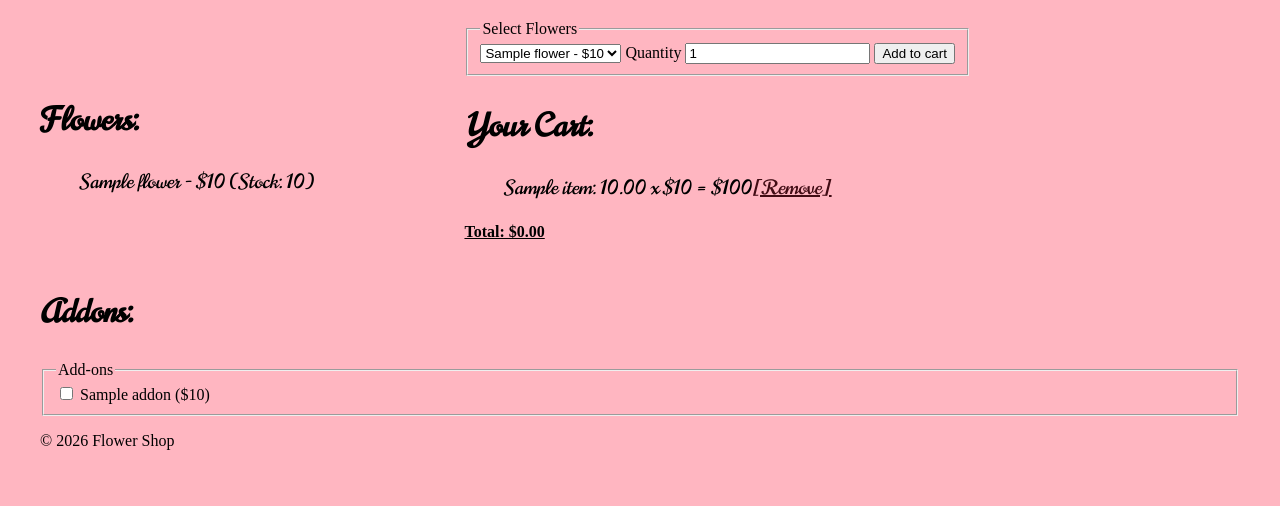
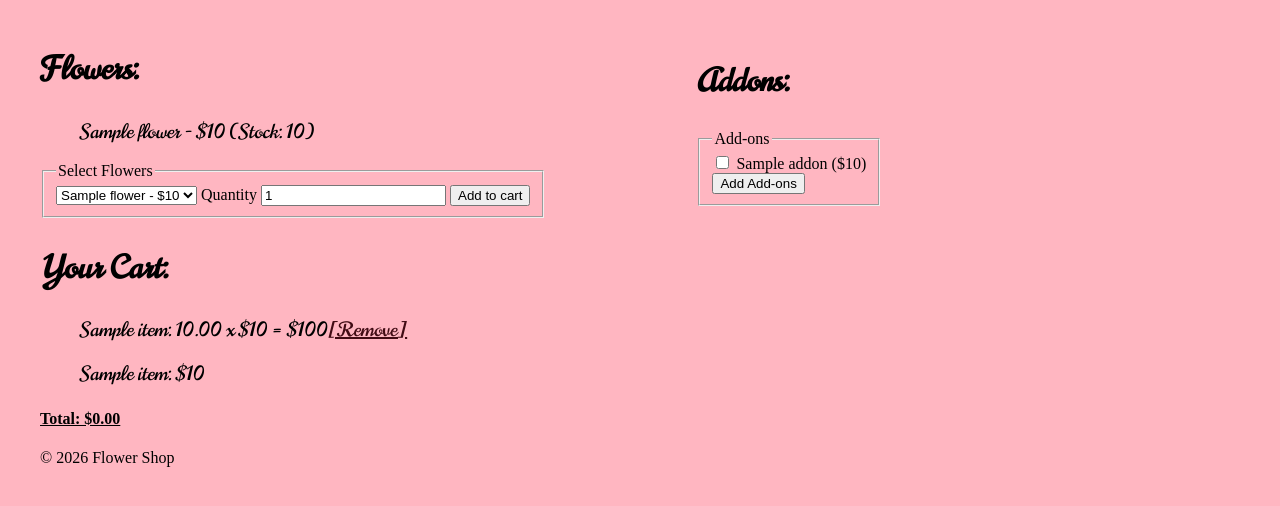
Before and after one commit to st26076/CSC2_Flask_Practise, a Flask app: template templates/index.html in a window 1280 px wide. Shown: the part 230-736 px from the top of the page. Run offline with Flask 3, Linux system fonts and the light colour scheme; the template is opened without the code that fills it: most values are stand-ins (such as "Sample title", 1, 10 or a date in 2020).

Commit message:
Built the selected_addons form and added the code to show selected_addons code on the website.

```diff
--- a/templates/index.html
+++ b/templates/index.html
@@ -12,8 +12,6 @@
                     <li>{{ flower }} - ${{ details['price'] }} (Stock: {{ details['stock'] }})</li>
                     {% endfor %}
                 </ul>
-                </div>
-                <div>
                 <form action="{{ url_for('add_to_cart' )}}" method="post">
                     <fieldset>
                         <legend for="flower">Select Flowers</legend>
@@ -36,25 +34,9 @@
                        </ul>
                     {% endif %}
                 {% endwith %}
+            </div>
 
-            <h2>Your Cart:</h2>
-            {% if cart %}
-                <ul>
-                    {% for item, details in cart.items() %}
-                        <li>{{ item }}: {{ '%.2f' % details['quantity'] }} x ${{ details['price'] }}
-                            = ${{ details['quantity'] * details['price'] }}
-                            <a href="{{url_for('remove_from_cart', item=item) }}">[Remove]</a>
-                        </li>
-                    {% endfor %}
-                </ul>
-            {% else %}
-                <p>Your cart is empty</p>
-            {% endif %}
-
-            <h4>Total: ${{ '%.2f' % total }}</h4>
-            </div>
-        </div>
-
+        <div>
         <h2>Addons:</h2>
         <form action="{{ url_for('select_addon') }}" method="post">
             <fieldset>
@@ -62,10 +44,35 @@
                 {% for addon, data in addons.items() %}
                     <label>
                         <input type="checkbox" name="addons" value="{{ addon }}">
-                        {{ addon }} (${{ data.price}})
+                        {{ addon }} (${{ data['price']}})
                     </label><br>
                 {% endfor %}
+                <button type="submit">Add Add-ons</button>
             </fieldset>
         </form>
+        </div>
+        </div>
+
+        <h2>Your Cart:</h2>
+        {% if cart %}
+            <ul>
+                {% for item, details in cart.items() %}
+                    <li>{{ item }}: {{ '%.2f' % details['quantity'] }} x ${{ details['price'] }}
+                        = ${{ details['quantity'] * details['price'] }}
+                        <a href="{{url_for('remove_from_cart', item=item) }}">[Remove]</a>
+                    </li>
+                {% endfor %}
+            </ul>
+            <ul>
+                {% for item, details in selected_addons.items() %}
+                    <li>{{ item }}: ${{ details ['price'] }}</li>
+                {% endfor %}
+            </ul>
+        {% else %}
+            <p>Your cart is empty</p>
+        {% endif %}
+
+        <h4>Total: ${{ '%.2f' % total }}</h4>
+
     </body>
 {% endblock %}
```
